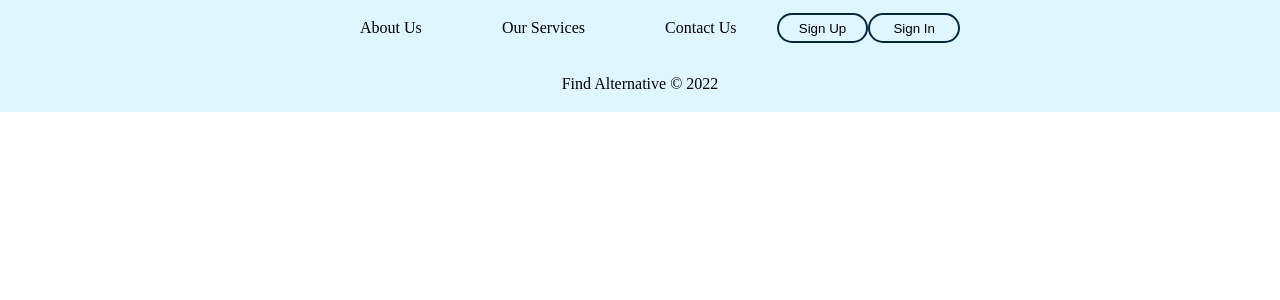
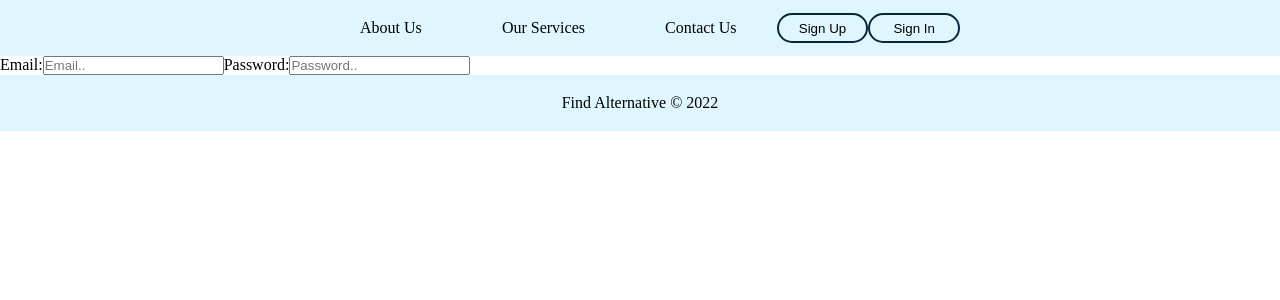
Before and after one commit to fidashn/Find-Alternative, a React (Create React App) app: page /signIn in a window 1280 px wide. Shown: the top 300 px of the page. Built offline with nearby package versions, Linux system fonts and the light colour scheme.

Commit message:
created sign in & sign up components + installed react router

```diff
--- a/package.json
+++ b/package.json
@@ -8,6 +8,7 @@
     "@testing-library/user-event": "^13.5.0",
     "react": "^18.2.0",
     "react-dom": "^18.2.0",
+    "react-router-dom": "^5.3.3",
     "react-scripts": "5.0.1",
     "web-vitals": "^2.1.4"
   },
--- a/src/App.js
+++ b/src/App.js
@@ -1,11 +1,20 @@
 import './App.css';
 import Footer from './Components/Footer';
 import Navbar from './Components/Navbar';
+import Home from './Components/Home';
+import SignUp from './Components/SignUp';
+import SignIn from './Components/SignIn';
+import { BrowserRouter, Route} from "react-router-dom";
 
 function App() {
   return (
     <div className="App">
       <Navbar />
+      <BrowserRouter >
+      <Route path="/home" component={Home} />
+      <Route path="/signUp" component={SignUp} />
+      <Route exact path="/signIn" component={SignIn} />
+      </BrowserRouter>
       <Footer />
     </div>
   );
--- /dev/null
+++ b/src/Components/Home.js
@@ -0,0 +1,9 @@
+import React from 'react'
+
+function Home() {
+  return (
+    <div>Home</div>
+  )
+}
+
+export default Home
--- /dev/null
+++ b/src/Components/SignIn.js
@@ -0,0 +1,16 @@
+import React from 'react'
+
+function SignIn() {
+  return (
+    <div>
+    <form action="" className='signInForm'>
+    Email:
+    <input type="text" placeholder="Email.."/>
+    Password:
+    <input type="text" placeholder="Password.."/>
+    </form>
+    </div>
+  )
+}
+
+export default SignIn
--- /dev/null
+++ b/src/Components/SignUp.js
@@ -0,0 +1,18 @@
+import React from 'react'
+
+function SignUp() {
+  return (
+    <div>
+    <form action="" className='signUpForm'>
+    Full Name:
+    <input type="text" placeholder="Full Name.."/>
+    Email:
+    <input type="text" placeholder="Email.."/>
+    Password:
+    <input type="text" placeholder="Password.."/>
+    </form>
+    </div>
+  )
+}
+
+export default SignUp
```
Also changed, not shown: 1 other file (tests, documents, lock files or other folders).
